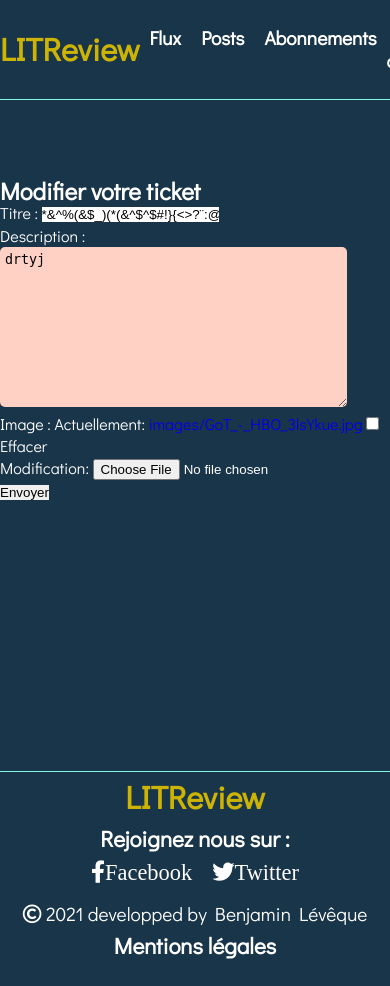
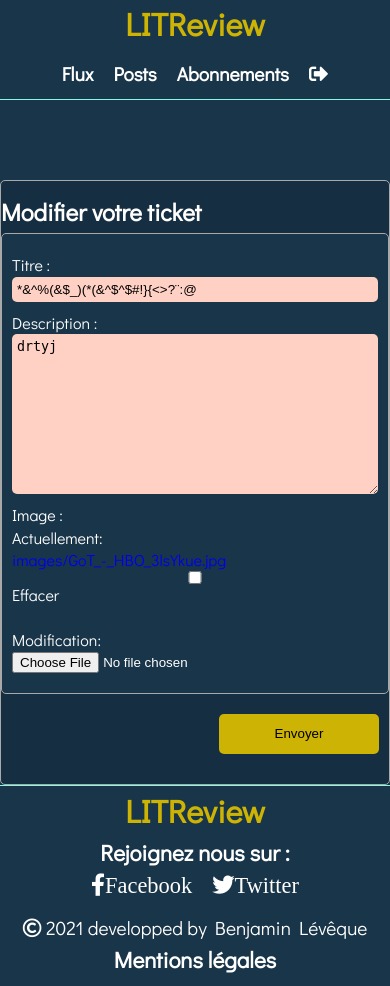
Before and after one commit to LevequeBenjamin/BenjaminLeveque_P9_23062021, a Django app: page /ticket/14/edit/ in a window 390 px wide. Before the commit the page ends 959 px from the top, so only its background shows below. Run offline with Django 3.2, Linux system fonts and the light colour scheme; a user stored in the database is signed in; data comes from the database, SQL or seed files in the repository; both versions use the stored data as it was after the commit; some libraries are stand-ins or nearby versions.

Commit message:
clean code + responsive

```diff
--- a/requirements.txt
+++ b/requirements.txt
@@ -3,3 +3,4 @@ Django==3.2.4
 pytz==2021.1
 sqlparse==0.4.1
 Pillow==8.2.0
+django-responsive2==0.1.3
--- a/src/LITReview/settings.py
+++ b/src/LITReview/settings.py
@@ -39,8 +39,6 @@ INSTALLED_APPS = [
     'django.contrib.staticfiles',
     'accounts',
     'reviews',
-    'django_userforeignkey',
-    'crispy_forms',
     'extra_views',
 ]
 
@@ -52,7 +50,6 @@ MIDDLEWARE = [
     'django.contrib.auth.middleware.AuthenticationMiddleware',
     'django.contrib.messages.middleware.MessageMiddleware',
     'django.middleware.clickjacking.XFrameOptionsMiddleware',
-    'django_userforeignkey.middleware.UserForeignKeyMiddleware',
 ]
 
 ROOT_URLCONF = 'LITReview.urls'
--- a/src/reviews/templates/reviews/nav.html
+++ b/src/reviews/templates/reviews/nav.html
@@ -2,5 +2,5 @@
     <li><a href="{% url 'flux:home' %}">Flux</a></li>
     <li><a href="{% url 'flux:posts' %}">Posts</a></li>
     <li><a href="{% url 'flux:create-follow' %}">Abonnements</a></li>
-    <li><a href="{% url 'accounts:logout' %}">Se déconnecter</a></li>
+    <li><a href="{% url 'accounts:logout' %}"><span class="fas fa-sign-out-alt"></span></a></li>
 </ul>
--- a/src/reviews/templates/reviews/ticket_update.html
+++ b/src/reviews/templates/reviews/ticket_update.html
@@ -9,10 +9,16 @@
 {% endblock %}
 
 {% block content %}
-<h2>Modifier votre ticket</h2>
-<form method="POST">
-    {% csrf_token %}
-    {{ form.as_p }}
-    <input type="submit" value="Envoyer">
-</form>
+<div class="update-ticket-container">
+    <h2>Modifier votre ticket</h2>
+    <form method="POST" enctype="multipart/form-data">
+        {% csrf_token %}
+        <div class="ticket-form">
+            {{ form.as_p }}
+        </div>
+        <div class="ticket_btn-container">
+            <input class="envoyer-btn" type="submit" value="Envoyer">
+        </div>
+    </form>
+</div>
 {% endblock %}
--- a/src/reviews/views.py
+++ b/src/reviews/views.py
@@ -102,8 +102,8 @@ class TicketCreateView(LoginRequiredMixin, CreateView):
 class TicketUpdateView(LoginRequiredMixin, UpdateView):
     """TicketUpdateView inherits from UpdateView for updating ticket."""
     model = Ticket
+    form_class = CustomTicketForm
     template_name = "reviews/ticket_update.html"
-    fields = ["title", "description", "image", ]
     success_url = reverse_lazy("flux:posts")
 
 
@@ -195,8 +195,8 @@ class ReviewUpdateView(LoginRequiredMixin, UpdateView):
             Overload the get_context_data method to pass the ticket in the context.
     """
     model = Review
+    form_class = CustomReviewForm
     template_name = "reviews/review_update.html"
-    fields = ["headline", "rating", "body", ]
     success_url = reverse_lazy("flux:posts")
 
     def get_context_data(self, **kwargs):
--- a/src/static/css/styles.css
+++ b/src/static/css/styles.css
@@ -32,7 +32,7 @@ section {
     min-height: 50vh;
 }
 
-h1 {
+h1 a {
     color: #CCB304;
     font-size: 2rem;
 }
@@ -52,6 +52,7 @@ h1 {
     height: 100px;
     z-index: 2;
     top: 0;
+    padding: 0 10px 0 10px;
 }
 
 nav {
@@ -78,6 +79,13 @@ nav {
 
 .navigation ul li :hover {
     background-color: #ff7b77;
+}
+
+@media screen and (max-width: 560px) {
+	nav {
+        flex-direction: column !important;
+        justify-content:space-around !important;
+    }
 }
 
 /* ********** footer ********** */
@@ -147,6 +155,17 @@ footer {
     padding: 20px;
     border-radius: 5px;
     position: relative;
+}
+
+@media screen and (max-width: 600px) {
+	.accounts-container {
+        flex-direction: column !important;
+        height: 500px !important;
+    }
+
+    .accounts-signup {
+        height: 120px !important;
+    }
 }
 
 .signup-container {
@@ -242,7 +261,7 @@ footer {
     display: block;
     color: red;
     position: absolute;
-    bottom: -120px;
+    bottom: -160px;
 }
 
 /* ********** reviews templates ********** */
@@ -265,6 +284,13 @@ footer {
 
 .btn-flux-container :hover {
     background-color: #ff7b77;
+}
+
+@media screen and (max-width: 410px) {
+	.btn-flux-container {
+        flex-direction: column !important;
+        height: 90px;
+    }
 }
 
 .ticket-container,
@@ -355,6 +381,9 @@ footer {
     width: 140px;
 }
 
+.review-response-container,
+.review-update-container,
+.update-ticket-container,
 .create-ticket-container,
 .create-review-container {
     background-color: #162E41;
@@ -365,6 +394,24 @@ footer {
     position: relative;
 }
 
+@media screen and (max-width: 410px) {
+	.review-response-container,
+    .review-update-container,
+    .update-ticket-container,
+    .create-ticket-container,
+    .create-review-container {
+        padding: 20px 0 20px 0 !important;
+    }
+
+    .ticket-form,
+    .review-form,
+    .follow-form {
+        margin: 10px 0 10px 0 !important;
+    }
+}
+
+.update-ticket-container form input[type=text],
+.review-update-container form input[type=text],
 .create-ticket-container form input[type=text],
 .create-review-container form input[type=text],
 .follow-container form input[type=text],
@@ -409,13 +456,6 @@ footer {
     background-color: #ff7b77;
 }
 
-.review-response-container,
-.review-update-container {
-    padding: 20px;
-    border: solid 1px #8599A5;
-    border-radius: 5px;
-}
-
 .follower-content,
 .followed-user {
     display: flex;
--- a/src/templates/base.html
+++ b/src/templates/base.html
@@ -23,7 +23,7 @@
             <div class="nav-container">
                 <nav>
                     <div class="nav-title">
-                        <h1>LITReview</h1>
+						<h1><a href="{% url 'flux:home' %}">LITReview</a></h1>
                     </div>
                     <div class="navigation">
                         {% block navigation %}{% endblock %}
```
Also changed, not shown: src/db.sqlite3, src/mediafiles/images/Frodo-baggins_NHEoQTD.jpg (added), src/mediafiles/images/GoT_-_HBO_3lsYkue.jpg (added).
